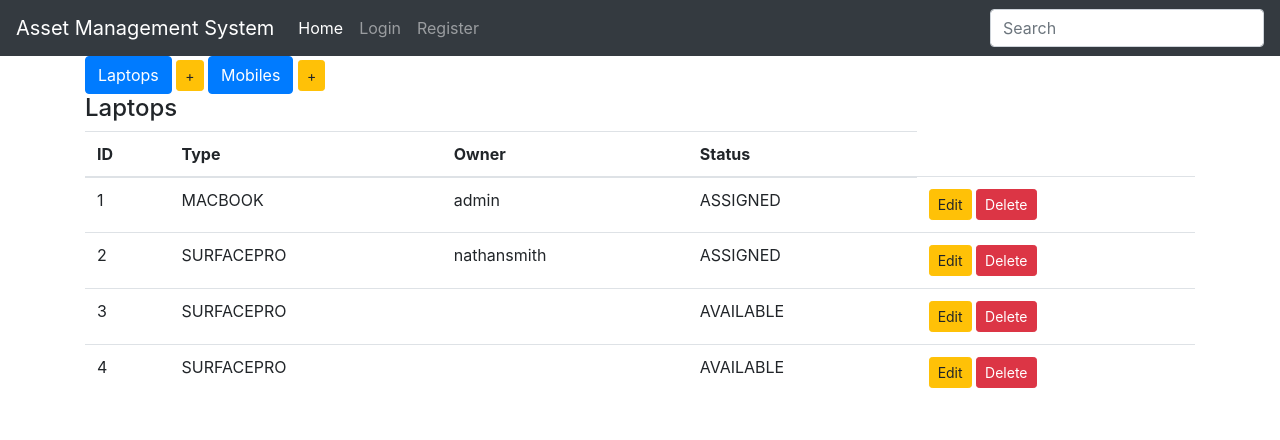
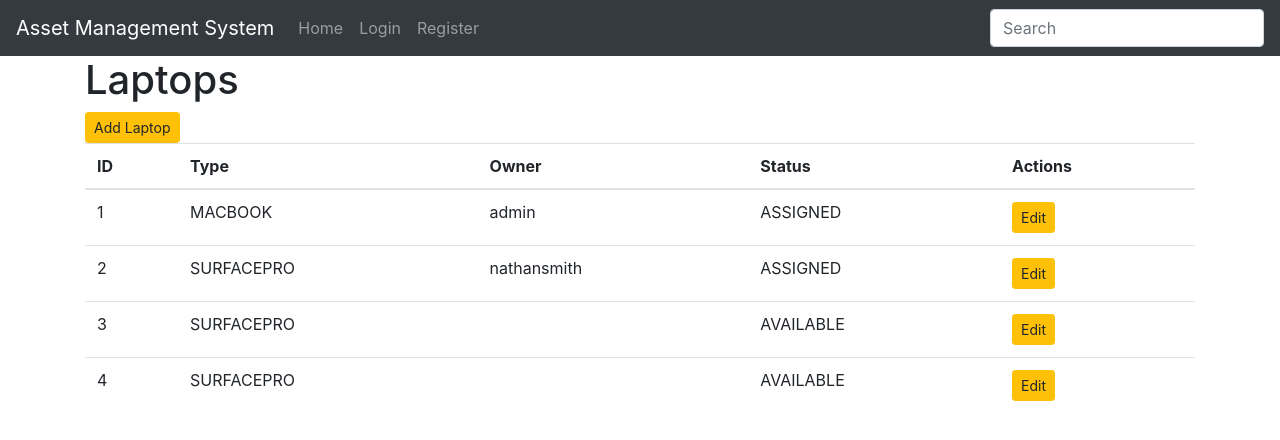
Before and after one commit to the-nathan-smith/asset-management-system, a Django app: page /display_laptops in a window 1280 px wide. Shown: the top 440 px of the page. Run offline with Django 4.2, Linux system fonts and the light colour scheme; data comes from the database, SQL or seed files in the repository; both versions use the stored data as it was after the commit.

Commit message:
Add laptops and mobiles to nav / Only superuser can delete devices

```diff
--- a/inventory/templates/inventory/base.html
+++ b/inventory/templates/inventory/base.html
@@ -15,27 +15,37 @@
 
             <div class="collapse navbar-collapse" id="navbarsExample02">
               <ul class="navbar-nav mr-auto">
-                <li class="nav-item active">
-                  <a class="nav-link" href="#">
+                <li class="nav-item">
+                  <a class="nav-link" href="{% url 'index' %}">
                     Home<span class="sr-only">(current)</span>
                   </a>
                 </li>
                 {% if user.is_authenticated %}
                   <li class="nav-item">
+                    <a class="nav-link" href="{% url 'display_laptops' %}">
+                      Laptops
+                    </a>
+                  </li>
+                  <li class="nav-item">
+                    <a class="nav-link" href="{% url 'display_mobiles' %}">
+                      Mobiles
+                    </a>
+                  </li>
+                  <li class="nav-item">
                     <a class="nav-link" href="{% url 'logout' %}">
                         Logout
-                      </a>
+                    </a>
                   </li>
                 {% else %}
                   <li class="nav-item">
                     <a class="nav-link" href="{% url 'login' %}">
                         Login
-                      </a>
+                    </a>
                   </li>
                   <li class="nav-item">
                     <a class="nav-link" href="{% url 'register_user' %}">
                         Register
-                      </a>
+                    </a>
                   </li>
                 {% endif %}
               </ul>
--- a/inventory/templates/inventory/index.html
+++ b/inventory/templates/inventory/index.html
@@ -1,16 +1,30 @@
 {% extends 'inventory/base.html' %}
 {% block body%}
 
+    <h1>{{ header }}</h1>
+
     <div class="button-group">
-        <a href="{% url 'display_laptops' %}" class="btn btn-primary btn-md" role="button">Laptops</a>
-        <a href="{% url 'add_laptop' %}" class="btn btn-warning btn-sm" role="button"> +</a>
-
-        <a href="{% url 'display_mobiles' %}" class="btn btn-primary btn-md" role="button">Mobiles</a>
-        <a href="{% url 'add_mobile' %}" class="btn btn-warning btn-sm" role="button"> +</a>
+        {% if header == "Laptops" %}
+            <a href="{% url 'add_laptop' %}" class="btn btn-warning btn-sm" role="button">Add Laptop</a>
+        {% elif header == "Mobiles" %}
+            <a href="{% url 'add_mobile' %}" class="btn btn-warning btn-sm" role="button">Add Mobile</a>
+        {% endif %}
     </div>
 
-    <h4>{{ header }}</h4>
+    {% if header == "Home" %}
+        <h2>Welcome to the Asset Management System for NHSD</h2>
 
+        {% if user.is_authenticated %}
+            <p>Please select from one of the two following options</p>
+            <a href="{% url 'display_laptops' %}" class="btn btn-primary btn-md" role="button">Laptops</a>
+            <a href="{% url 'display_mobiles' %}" class="btn btn-primary btn-md" role="button">Mobiles</a>
+        {% else %}
+            <p>Please login or register an account to access this system</p>
+            <a href="{% url 'login' %}" class="btn btn-primary btn-md" role="button">Login</a>
+            <a href="{% url 'register_user' %}" class="btn btn-primary btn-md" role="button">Register</a>
+        {% endif %}
+
+    {% else %}
         <table class="table table-hover">
             <thead>
                 <tr>
@@ -18,6 +32,7 @@
                     <th>Type</th>
                     <th>Owner</th>
                     <th>Status</th>
+                    <th>Actions</th>
                 </tr>
             </thead>
             <tbody>
@@ -31,12 +46,16 @@
                         {% if header == "Laptops" %}
                         <td>
                             <a href="{% url 'edit_laptop' item.pk %}" class="btn btn-warning btn-sm" role="button">Edit</a>
+                            {% if user.is_superuser %}
                                 <a href="{% url 'delete_laptop' item.pk %}" class="btn btn-danger btn-sm" role="button">Delete</a>
+                            {% endif %}
                         </td>
                         {% elif header == "Mobiles" %}
                         <td>
                             <a href="{% url 'edit_mobile' item.pk %}" class="btn btn-warning btn-sm" role="button">Edit</a>
+                            {% if user.is_superuser %}
                                 <a href="{% url 'delete_mobile' item.pk %}" class="btn btn-danger btn-sm" role="button">Delete</a>
+                            {% endif %}
                         </td>
                         {% endif %}
                     </tr>
@@ -44,5 +63,6 @@
                 {% endfor %}
             </tbody>
         </table>
+    {% endif %}
 
 {% endblock %}
--- a/inventory/views.py
+++ b/inventory/views.py
@@ -4,7 +4,10 @@ from inventory.forms import *
 from .models import *
 
 def index(request):
-    return render(request, 'inventory/index.html')
+    context = {
+        'header' : 'Home'
+    }
+    return render(request, 'inventory/index.html', context)
 
 
 def display_laptops(request):
```
Also changed, not shown: db.sqlite3. Lines whose indentation alone changed are shown as unchanged.
